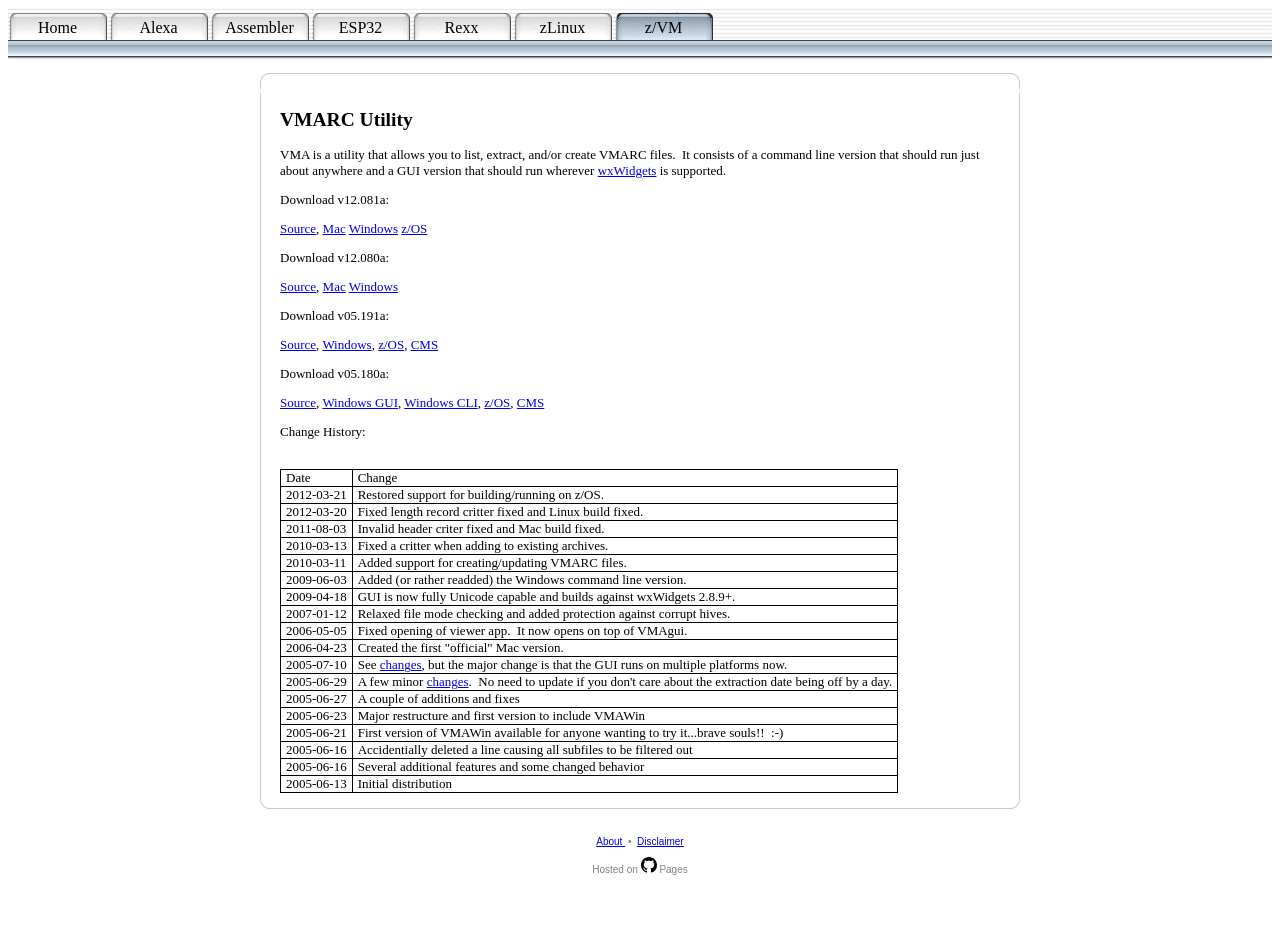
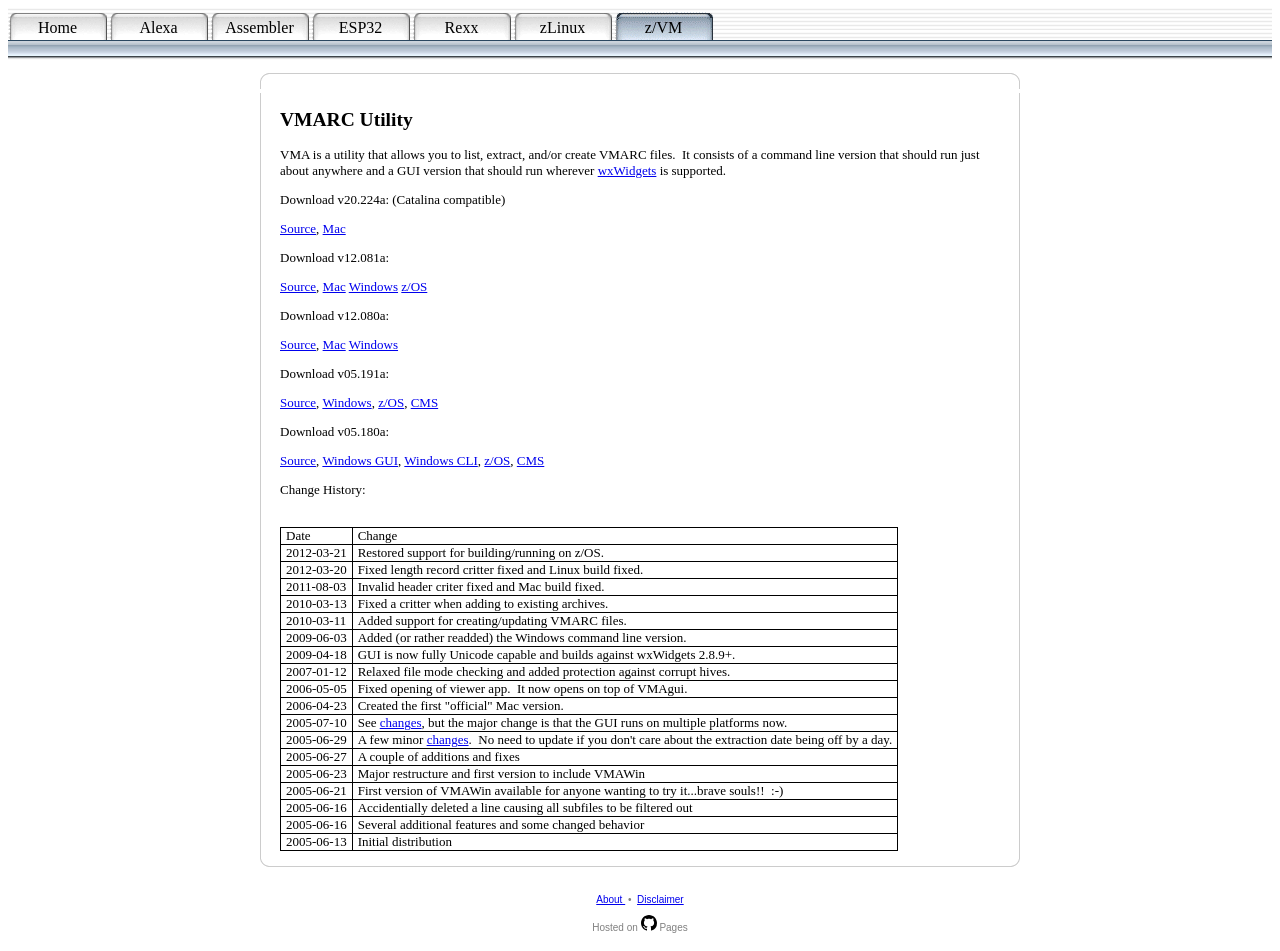
Before and after one commit to lllucius/lllucius.github.io, a Jekyll site: the page built from zvm/vma/vma.html, in a window 1280 px wide. Built offline with Jekyll 4.4.1, drawn with Linux system fonts in a browser that asks for light colours; before the commit the page ends 900 px from its top, so only the background shows below that.

Commit message:
Rebuilt and signed VMA for Catalina

```diff
--- /dev/null
+++ b/_posts/2020-08-11-1.markdown
@@ -0,0 +1,6 @@
+---
+layout: post
+date:   2020-08-11
+categories:
+---
+Rebuilt and signed VMA for Mac Catalina <a href="zvm/vma">VMA Utility</a>.
--- a/zvm/vma/vma.html
+++ b/zvm/vma/vma.html
@@ -5,6 +5,11 @@
 ---
                   <h2>{{page.title}}</h2>
                   <p>VMA is a utility that allows you to list, extract, and/or create VMARC files.&nbsp; It consists of a command line version that should run just about anywhere and a GUI version that should run wherever <a href="http://www.wxwidgets.org/">wxWidgets</a> is supported.</p>
+                  <p>Download v20.224a: (Catalina compatible)</p>
+                  <p>
+                     <a href="/files/vma-20.224a.tar.gz">Source</a>,
+                     <a href="/files/vmamac-20.224a.dmg">Mac</a>
+
                   <p>Download v12.081a:</p>
                   <p>
                      <a href="/files/vma-12.081a.tar.gz">Source</a>,
```
Also changed, not shown: 2 other files.
